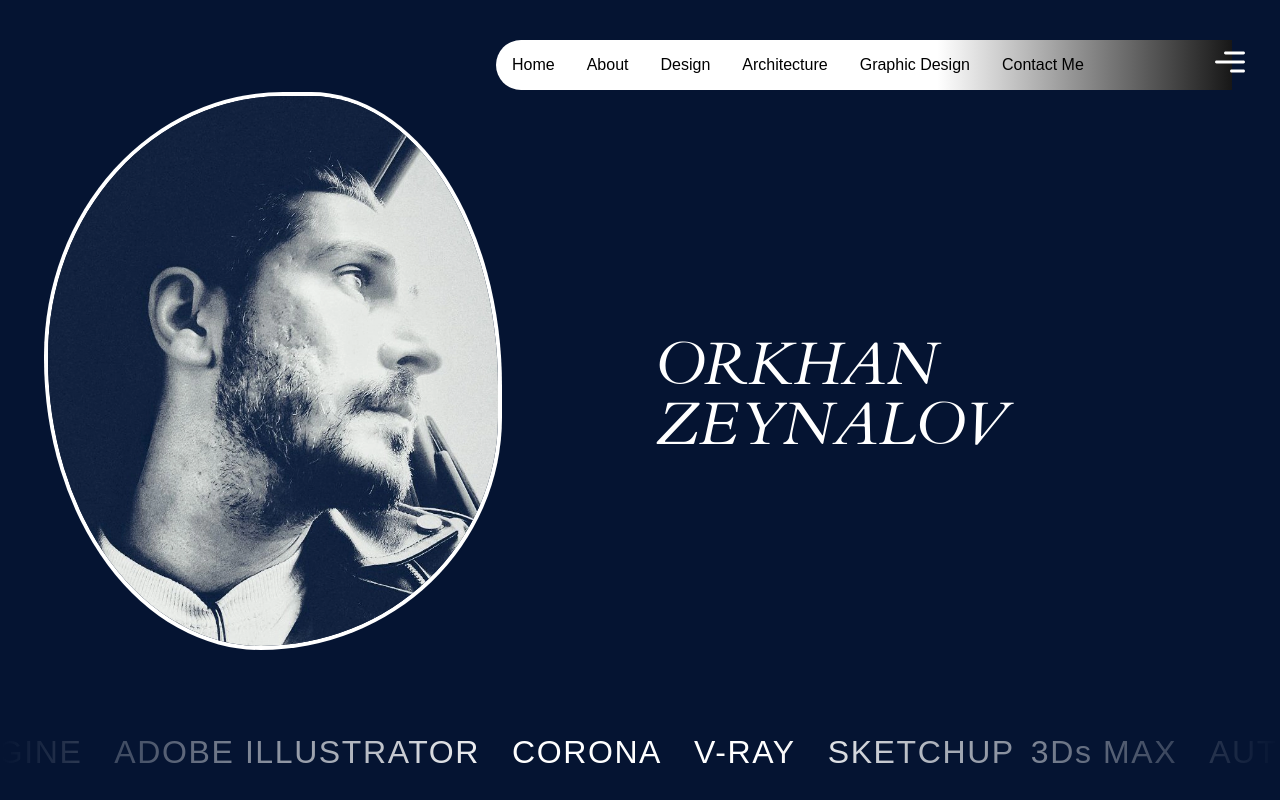
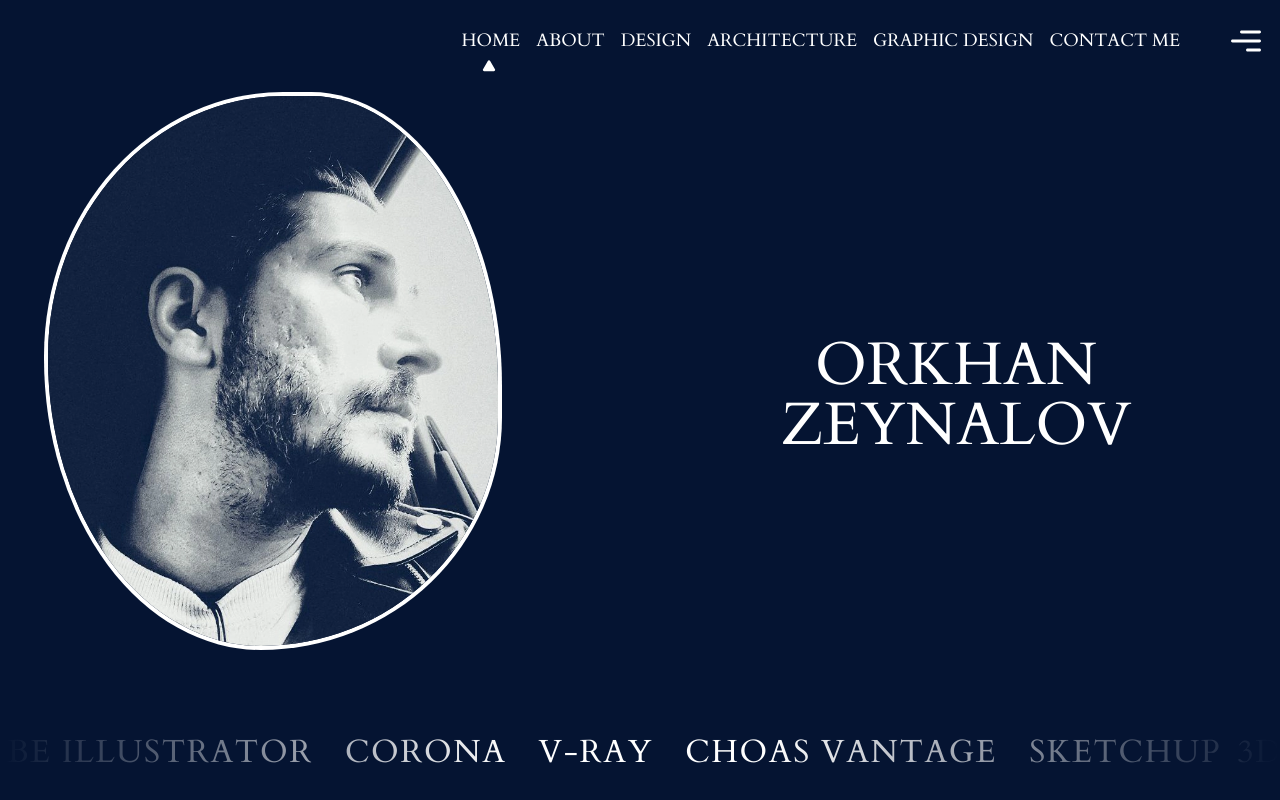
Before and after one commit to ZSabina88/designer-portfolio, a Next.js app: page / in a window 1280 px wide. Both pictures are taken after a click on the button 1230 px from the left and 62 px from the top of the page. Built offline with nearby package versions, Linux system fonts and the light colour scheme.

Commit message:
add web navbar animation

```diff
--- a/app/components/HomeFooter.tsx
+++ b/app/components/HomeFooter.tsx
@@ -10,6 +10,7 @@ const FooterText: React.FC = () => {
             <h3>ADOBE ILLUSTRATOR</h3>
             <h3>CORONA</h3>
             <h3>V-RAY</h3>
+            <h3>CHOAS VANTAGE</h3>
             <h3>SKETCHUP</h3>
         </div>
     )
--- a/app/components/Navigation.tsx
+++ b/app/components/Navigation.tsx
@@ -1,28 +1,54 @@
 'use client';
 import Link from "next/link";
+import { useState } from "react";
 import { CgMenuRight } from "react-icons/cg";
 import { useToggle } from "../hooks/useToggle";
+import { motion } from "framer-motion";
+import { PiTriangleFill } from "react-icons/pi";
+
+const menuItems = [
+  { text: "Home", href: "/", leftPosition: 0 },
+  { text: "About", href: "/about", leftPosition: 80 },
+  { text: "Design", href: "/design", leftPosition: 168 },
+  { text: "Architecture", href: "/architecture", leftPosition: 295 },
+  { text: "Graphic Design", href: "/graphic-design", leftPosition: 465 },
+  { text: "Contact Me", href: "/contact", leftPosition: 627 },
+]
 
 
 const Navigation: React.FC = () => {
   const [menubar, setMenubar] = useToggle(false);
+  const [active, setActive] = useState(0);
+
   return (
-    <menu className="absolute top-10 right-4 w-[60%] flex flex-row justify-center  ml-auto z-50">
-      <button className="absolute top-1 right-4" onClick={() => setMenubar()}>
+    <header className="w-[100vw] h-[50px] flex flex-row justify-end items-center gap-12 fixed top-4">
+      <menu className="relative">
+        {menubar && (
+          <>
+            <motion.nav className="flex flex-row gap-4 text-lg uppercase"
+              initial={{ x: 50, opacity: 0 }}
+              animate={{ x: 0, ease: "easeIn", opacity: 1 }}
+              transition={{ duration: 2, }}
+            >
+              {menuItems.map((item, index) => (
+                <Link onClick={() => setActive(index)} key={index} href={item.href}>{item.text}</Link>
+              ))}
+            </motion.nav>
+            <motion.div className={`absolute top-8 left-5`}
+              initial={{opacity: 0}}
+              animate={{ x: menuItems[active].leftPosition, opacity: 1 }}
+              transition={{ duration: 0.5 }}
+            >
+              <PiTriangleFill size={14} color="white" />
+            </motion.div>
+          </>
+        )}
+      </menu>
+      <button className="pr-4" onClick={() => setMenubar()}>
         <CgMenuRight color="white" size={36} className="cursor-pointer" />
       </button>
-      {menubar && (
-        <nav className="w-full h-[50px] flex flex-row items-center pl-4 mr-8 gap-8 text-black rounded-l-full">
-          <Link href="/">Home</Link>
-          <Link href="/about">About</Link>
-          <Link href="/design">Design</Link>
-          <Link href="/architecture">Architecture</Link>
-          <Link href="/graphic-design">Graphic Design</Link>
-          <Link href="/contact">Contact Me</Link>
-        </nav>
+    </header>
 
-      )}
-    </menu>
   );
 }
 
--- a/app/globals.css
+++ b/app/globals.css
@@ -29,14 +29,11 @@ body {
   height: 100vh;
   color: var(--foreground);
   background: #051432;
-  font-family: Arial, Helvetica, sans-serif;
-}
-nav{
-  background: linear-gradient(90deg, rgba(255,255,255,1) 60%, rgba(23,23,23,1) 100%);
+  font-family: Cardo,  sans-serif;
 }
 
 h1 {
-  @apply text-6xl font-cardo italic
+  @apply text-6xl
 }
 
 h3 {
--- a/app/page.tsx
+++ b/app/page.tsx
@@ -7,7 +7,7 @@ const Home: React.FC = () => {
     <main className="flex flex-col h-[100%]">
       <div className="flex flex-row justify-between pt-24 pl-12 pr-2">
         <div className="w-[450px] h-[550px] bg-cover z-[-1] ring-4 ring-white blob bg-[url('/profile-photo.webp')]"></div>
-        <div className="mt-60 mr-4 w-[600px] flex flex-col">
+        <div className="mt-60 mr-4 w-[600px] flex flex-col text-center">
           <h1>ORKHAN</h1>
           <h1>ZEYNALOV</h1>
         </div>
--- a/package.json
+++ b/package.json
@@ -9,6 +9,7 @@
     "lint": "next lint"
   },
   "dependencies": {
+    "motion": "^12.0.0-alpha.2",
     "next": "15.0.3",
     "react": "19.0.0-rc-66855b96-20241106",
     "react-dom": "19.0.0-rc-66855b96-20241106",
--- a/tailwind.config.ts
+++ b/tailwind.config.ts
@@ -9,24 +9,11 @@ export default {
   theme: {
     extend: {
       fontFamily: {
-        cardo: ["Cardo", "san-serif"]
+        cardo: ["Cardo", "sans-serif"]
       },
       animation: {
-        "fading": "fading 5s ease-in-out",
-        "scrolling": "scrolling 10s linear infinite",
       },
       keyframes: {
-        scrolling: {
-          "0%": { transform: "translateX(0)" },
-          "100%": { transform: "translateX(-100%)" },
-        },
-        fading: {
-          "0%": { opacity: '0' },
-          "25%": { opacity: '0.25' },
-          "50%": { opacity: '0.5' },
-          "75%": { opacity: '0.75' },
-          "100%": { opacity: '1' , backgroundColor: "white"},
-        }
       },
       colors: {
         background: "var(--background)",
```
Also changed, not shown: 2 other files (tests, documents, lock files or other folders).
